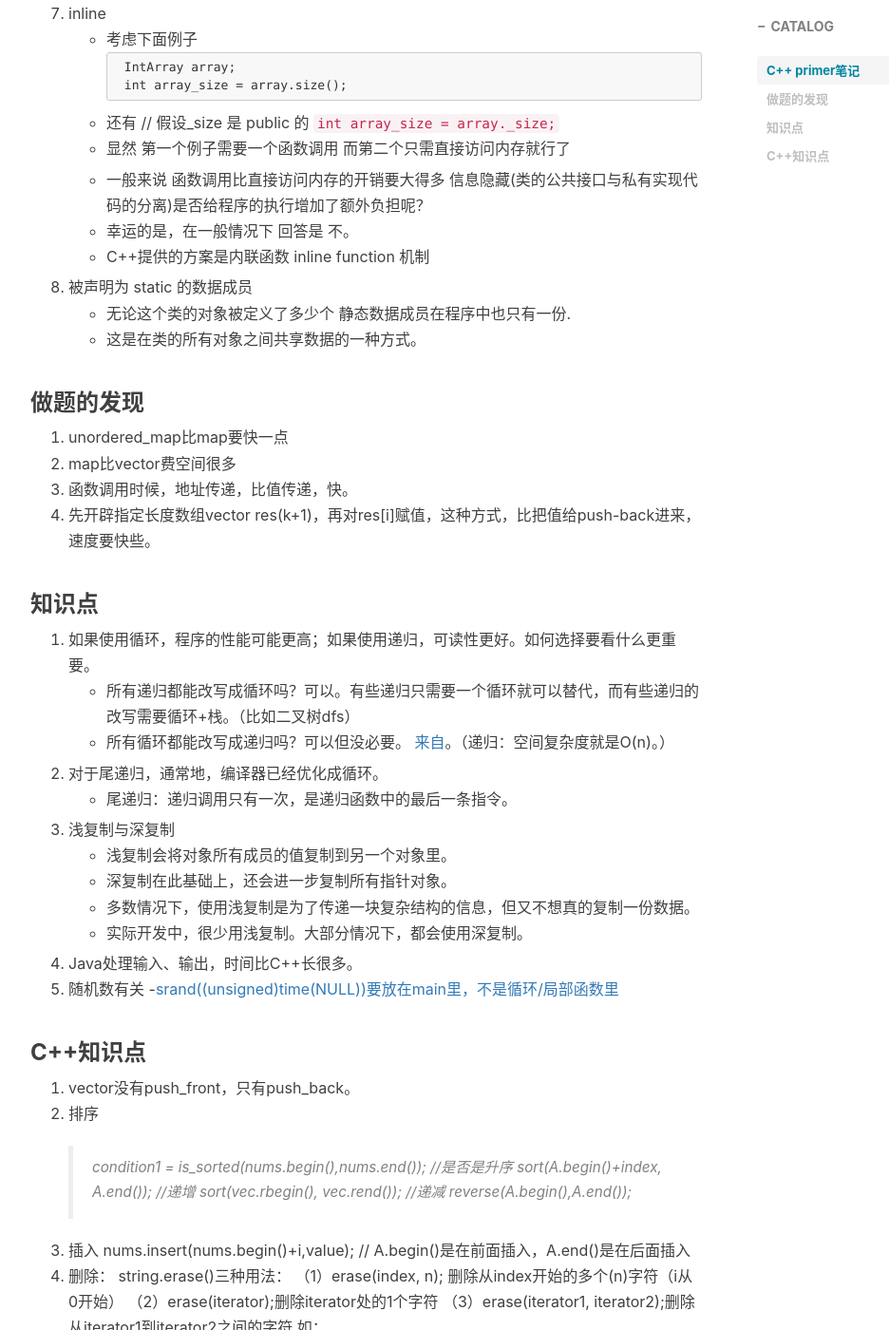
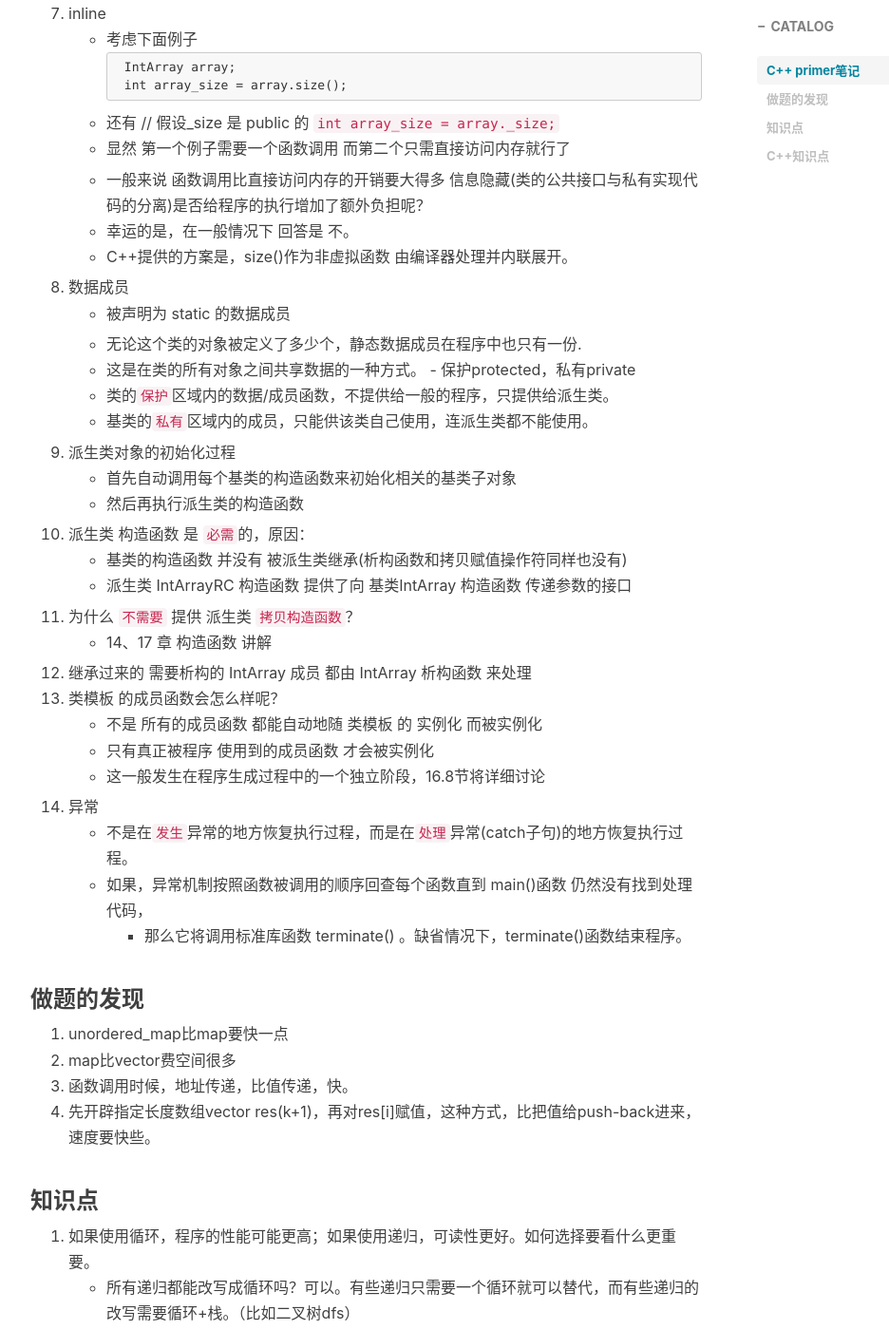
Before and after one commit to LeeeLiu/leeeliu.github.io, a Jekyll site: the page built from _posts/2019-08-20-C++知识点.md, in a window 1280 px wide and 1400 px high, scrolled down 1387 px. Shown: the whole window at 95% size, without its empty margins (233-1169 px from the left). Built offline with Jekyll 4.4.1, drawn with Linux system fonts in a browser that asks for light colours; nearby versions of some CDN libraries; comment, search, counter and statistics services are not loaded; some of the changed text lies outside the part shown.

Commit message:
Update 2019-08-20-C++知识点.md

```diff
--- a/_posts/2019-08-20-C++知识点.md
+++ b/_posts/2019-08-20-C++知识点.md
@@ -54,11 +54,33 @@ tags:
   - 显然 第一个例子需要一个函数调用 而第二个只需直接访问内存就行了
     + 一般来说 函数调用比直接访问内存的开销要大得多 信息隐藏(类的公共接口与私有实现代码的分离)是否给程序的执行增加了额外负担呢？
     + 幸运的是，在一般情况下 回答是 不。
-    + C++提供的方案是内联函数 inline function 机制
+    + C++提供的方案是，size()作为非虚拟函数 由编译器处理并内联展开。
 
-8. 被声明为 static 的数据成员
-  - 无论这个类的对象被定义了多少个 静态数据成员在程序中也只有一份.
-  - 这是在类的所有对象之间共享数据的一种方式。
+8. 数据成员
+  - 被声明为 static 的数据成员
+    - 无论这个类的对象被定义了多少个，静态数据成员在程序中也只有一份.
+    - 这是在类的所有对象之间共享数据的一种方式。
+  - 保护protected，私有private
+    - 类的`保护`区域内的数据/成员函数，不提供给一般的程序，只提供给派生类。
+    - 基类的`私有`区域内的成员，只能供该类自己使用，连派生类都不能使用。
+
+9. 派生类对象的初始化过程
+    + 首先自动调用每个基类的构造函数来初始化相关的基类子对象
+    + 然后再执行派生类的构造函数
+10. 派生类 构造函数 是 `必需`的，原因：
+    + 基类的构造函数 并没有 被派生类继承(析构函数和拷贝赋值操作符同样也没有)
+    + 派生类 IntArrayRC 构造函数 提供了向 基类IntArray 构造函数 传递参数的接口
+11. 为什么 `不需要` 提供 派生类 `拷贝构造函数`？
+    + 14、17 章  构造函数  讲解
+12. 继承过来的 需要析构的 IntArray 成员 都由 IntArray 析构函数 来处理
+13. 类模板 的成员函数会怎么样呢？
+    + 不是 所有的成员函数 都能自动地随 类模板 的 实例化 而被实例化
+    + 只有真正被程序 使用到的成员函数 才会被实例化
+    + 这一般发生在程序生成过程中的一个独立阶段，16.8节将详细讨论
+14. 异常
+    + 不是在`发生`异常的地方恢复执行过程，而是在`处理`异常(catch子句)的地方恢复执行过程。
+    + 如果，异常机制按照函数被调用的顺序回查每个函数直到 main()函数 仍然没有找到处理代码，
+      - 那么它将调用标准库函数 terminate() 。缺省情况下，terminate()函数结束程序。
 
 
 ### 做题的发现
@@ -83,6 +105,15 @@ tags:
 4. Java处理输入、输出，时间比C++长很多。
 5. 随机数有关
   -[srand((unsigned)time(NULL))要放在main里，不是循环/局部函数里](https://www.icourse163.org/forum/1001974001/topic-1004795563.htm?sortType=1&pageIndex=1)
+6. 既然有了malloc/free，为何还要new/delete？
+   - malloc/free基于过程，是C库函数；new/delete基于对象，是C++运算符
+   - 对于`内部`数据类型对象，没有构造/析构过程，此时，malloc/free和new/delete是等价的。
+   - 对于`外部`对象（自己定义的class/struct）👇
+     + 申请内存(还有初始化)涉及构造函数，释放内存涉及析构函数，
+     + 对于`动态`对象的内存管理，
+       * 此时，如果用malloc/free来完成，需要额外写构造/析构。(由于malloc/free是库函数，不是运算符，不在编译器控制权限之内，不能把执行`构造函数`和`析构函数`任务编译进来)
+       * new/delete则很方便。(new和delete内部实现的核心还是malloc和free，在调用malloc/free同时，还调用了构造和析构函数)
+
 
 
 ### C++知识点
```
